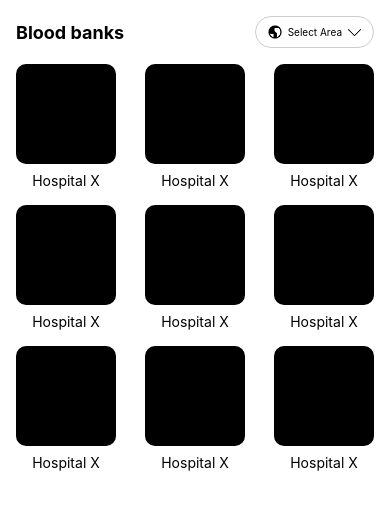
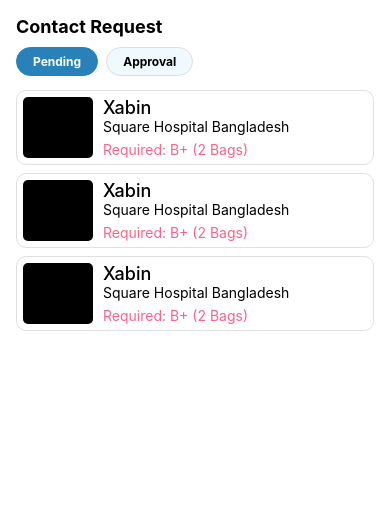
Before and after one commit to OutcastR07/blood-bank, a React Native app: screen / in a window 390 px wide. Shown: the top 510 px of the page. Built offline with nearby package versions, Linux system fonts and the light colour scheme.

Commit message:
contact request page done

```diff
--- a/App.js
+++ b/App.js
@@ -1,6 +1,6 @@
 import React from "react";
 import { StyleSheet, View } from "react-native";
-import BloodBanksPage from "./pages/BloodBanksPage";
+import ContactRequestPage from "./pages/ContactRequestPage";
 
 export default function App() {
   return (
@@ -15,7 +15,8 @@ export default function App() {
       {/* <BloodReceivedPage /> */}
       {/* <Messages /> */}
       {/* <ImmediatelyRequestBodyPage /> */}
-      <BloodBanksPage />
+      {/* <BloodBanksPage /> */}
+      <ContactRequestPage />
     </View>
   );
 }
--- /dev/null
+++ b/pages/ContactRequestPage.js
@@ -0,0 +1,148 @@
+import React, { useState } from "react";
+import {
+  StatusBar,
+  StyleSheet,
+  Text,
+  TouchableOpacity,
+  View,
+} from "react-native";
+
+const ContactRequestPage = () => {
+  const [activeButton, setActiveButton] = useState("Pending");
+  return (
+    <View style={styles.container}>
+      <StatusBar barStyle="dark-content" backgroundColor="white" />
+
+      <View style={styles.header}>
+        <Text style={styles.text}>Contact Request</Text>
+      </View>
+
+      <View style={styles.buttonContainer}>
+        <TouchableOpacity
+          style={[
+            styles.button,
+            activeButton === "Pending" && styles.activeButton,
+          ]}
+          onPress={() => setActiveButton("Pending")}
+        >
+          <Text
+            style={[
+              styles.buttonText,
+              activeButton === "Pending" && styles.activeButtonText,
+            ]}
+          >
+            Pending
+          </Text>
+        </TouchableOpacity>
+        <TouchableOpacity
+          style={[
+            styles.button,
+            activeButton === "Approval" && styles.activeButton,
+          ]}
+          onPress={() => setActiveButton("Approval")}
+        >
+          <Text
+            style={[
+              styles.buttonText,
+              activeButton === "Approval" && styles.activeButtonText,
+            ]}
+          >
+            Approval
+          </Text>
+        </TouchableOpacity>
+      </View>
+
+      <View style={styles.contactCard}>
+        <View style={styles.cardImage}></View>
+
+        <View style={styles.cardText}>
+          <Text style={styles.name}>Xabin</Text>
+          <Text style={styles.hospital}>Square Hospital Bangladesh</Text>
+          <Text style={styles.bloodGroup}>Required: B+ (2 Bags)</Text>
+        </View>
+      </View>
+      <View style={styles.contactCard}>
+        <View style={styles.cardImage}></View>
+
+        <View style={styles.cardText}>
+          <Text style={styles.name}>Xabin</Text>
+          <Text style={styles.hospital}>Square Hospital Bangladesh</Text>
+          <Text style={styles.bloodGroup}>Required: B+ (2 Bags)</Text>
+        </View>
+      </View>
+      <View style={styles.contactCard}>
+        <View style={styles.cardImage}></View>
+
+        <View style={styles.cardText}>
+          <Text style={styles.name}>Xabin</Text>
+          <Text style={styles.hospital}>Square Hospital Bangladesh</Text>
+          <Text style={styles.bloodGroup}>Required: B+ (2 Bags)</Text>
+        </View>
+      </View>
+    </View>
+  );
+};
+
+const styles = StyleSheet.create({
+  container: {
+    margin: 16,
+  },
+  text: {
+    fontWeight: "bold",
+    fontSize: 18,
+  },
+  buttonContainer: {
+    flexDirection: "row",
+    marginVertical: 10,
+  },
+  button: {
+    backgroundColor: "#eff9fe",
+    paddingHorizontal: 16,
+    paddingVertical: 6,
+    marginRight: 8,
+    borderRadius: 16,
+    borderWidth: 1,
+    borderColor: "#dae0e3",
+  },
+  activeButton: {
+    backgroundColor: "#2881b9",
+    borderColor: "#2881b9",
+  },
+  buttonText: {
+    fontWeight: "bold",
+    fontSize: 12,
+  },
+  activeButtonText: {
+    color: "white",
+  },
+  contactCard: {
+    borderWidth: 1,
+    borderColor: "#e1e0e1",
+    width: "100%",
+    padding: 6,
+    flexDirection: "row",
+    borderRadius: 10,
+    marginVertical: 4,
+  },
+  cardImage: {
+    backgroundColor: "black",
+    width: 70,
+    height: "100%",
+    borderRadius: 5,
+  },
+  cardText: {
+    marginLeft: 10,
+  },
+  name: {
+    fontSize: 18,
+    fontWeight: "500",
+  },
+  hospital: {
+    marginBottom: 6,
+  },
+  bloodGroup: {
+    color: "#f66588",
+  },
+});
+
+export default ContactRequestPage;
```
